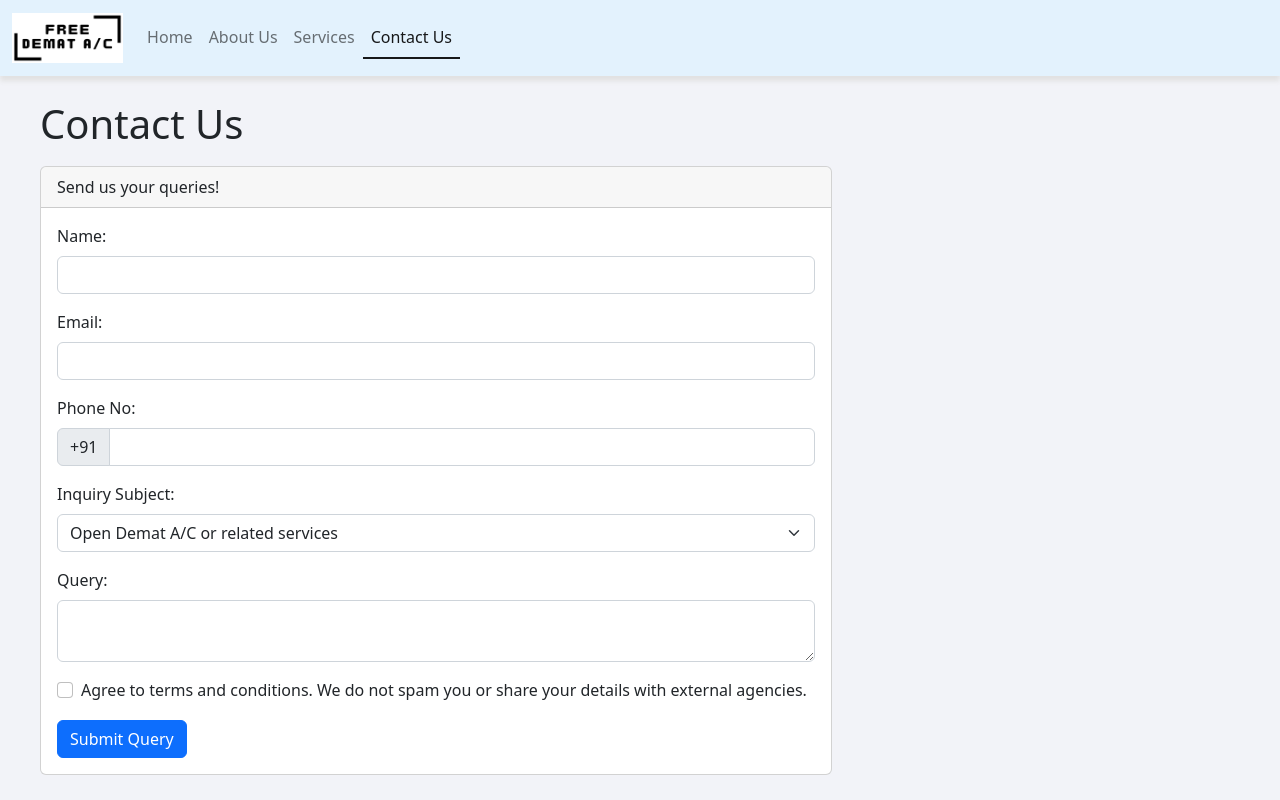
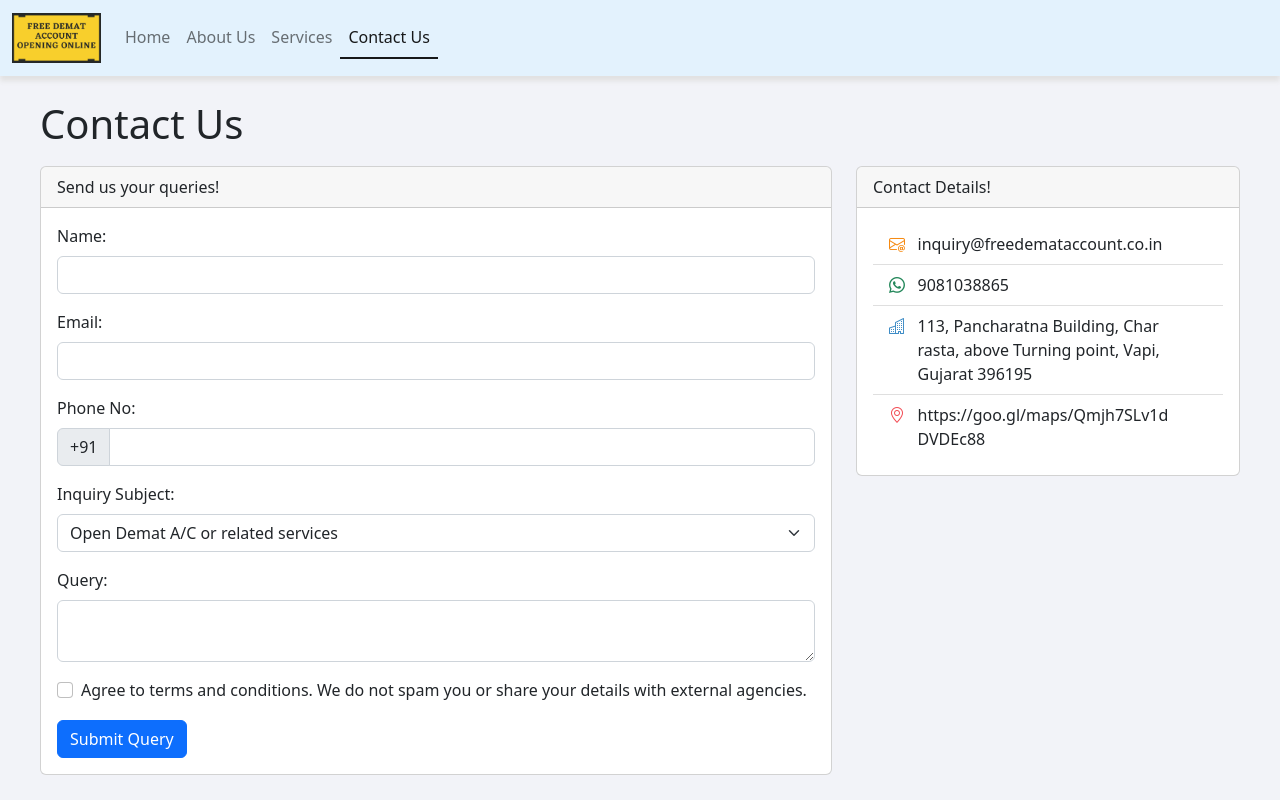
Before and after one commit to ng-parth/mv_nextjs_freedemat, a Next.js app: page /contact-us in a window 1280 px wide. Built offline with nearby package versions, Linux system fonts and the light colour scheme.

Commit message:
Add Contact Details.

```diff
--- a/components/NavBar/NavBar.js
+++ b/components/NavBar/NavBar.js
@@ -1,33 +1,58 @@
 import Link from "next/link";
 
 function NavBar(props) {
-    const {activeLink = 'home'} = props
+  const { activeLink = "home" } = props;
   const navItems = [
-        {key: 'home', title: 'Home', link: '/'},
-        {key: 'aboutUs', title: 'About Us', link: '/about-us'},
-        {key: 'services', title: 'Services', link: '/services'},
-        {key: 'contactUs', title: 'Contact Us', link: '/contact-us'},
-    ]
+    { key: "home", title: "Home", link: "/" },
+    { key: "aboutUs", title: "About Us", link: "/about-us" },
+    { key: "services", title: "Services", link: "/services" },
+    { key: "contactUs", title: "Contact Us", link: "/contact-us" },
+  ];
 
-
-    return <nav className="navbar fixed-top navbar-expand-lg" style={{backgroundColor: '#e3f2fd', boxShadow: '0 5px 5px #e1e1e1'}}>
+  return (
+    <nav
+      className="navbar fixed-top navbar-expand-lg"
+      style={{ backgroundColor: "#e3f2fd", boxShadow: "0 5px 5px #e1e1e1" }}
+    >
       <div className="container-fluid">
         <Link className="navbar-brand" href="/">
           {/* Free Demat A/C */}
-        <img className="nav-logo" src="./assets/logos/Free-Demat-AC.jpg" alt="main logo" />
+          {/* <img className="nav-logo" src="./assets/logos/Free-Demat-AC.jpg" alt="main logo" /> */}
+          <img
+            className="nav-logo"
+            src="./assets/logos/Yellow-and-Black-Logo.png"
+            alt="main logo"
+          />
         </Link>
-      <button className="navbar-toggler" type="button" data-bs-toggle="collapse" data-bs-target="#navbarText" aria-controls="navbarText" aria-expanded="false" aria-label="Toggle navigation">
+        <button
+          className="navbar-toggler"
+          type="button"
+          data-bs-toggle="collapse"
+          data-bs-target="#navbarText"
+          aria-controls="navbarText"
+          aria-expanded="false"
+          aria-label="Toggle navigation"
+        >
           <span className="navbar-toggler-icon"></span>
         </button>
         <div className="collapse navbar-collapse" id="navbarText">
           <ul className="navbar-nav me-auto mb-2 mb-lg-0">
-            {navItems.map(({key, title, link}) => <li className="nav-item" key={key}>
-                <Link className={`nav-link ${activeLink === key ? 'active' : ''}`} aria-current="page" href={link}>{title}</Link>
-            </li>)}
+            {navItems.map(({ key, title, link }) => (
+              <li className="nav-item" key={key}>
+                <Link
+                  className={`nav-link ${activeLink === key ? "active" : ""}`}
+                  aria-current="page"
+                  href={link}
+                >
+                  {title}
+                </Link>
+              </li>
+            ))}
           </ul>
         </div>
       </div>
     </nav>
+  );
 }
 
 export default NavBar;
--- a/package.json
+++ b/package.json
@@ -3,7 +3,6 @@
   "version": "1.0.0",
   "main": "index.js",
   "dependencies": {
-    "bootstrap": "5.2.3",
     "dotenv": "^16.0.3",
     "next": "^13.3.1",
     "nodemailer": "^6.9.1",
--- a/pages/_document.js
+++ b/pages/_document.js
@@ -5,9 +5,14 @@ export default function Document() {
     <Html>
       <Head>
         <link
-            href="https://cdn.jsdelivr.net/npm/bootstrap@5.2.3/dist/css/bootstrap.min.css"
-            rel="stylesheet" integrity="sha384-rbsA2VBKQhggwzxH7pPCaAqO46MgnOM80zW1RWuH61DGLwZJEdK2Kadq2F9CUG65"
-            crossOrigin="anonymous"
+          href="https://cdn.jsdelivr.net/npm/bootstrap@5.2.3/dist/css/bootstrap.min.css"
+          rel="stylesheet"
+          integrity="sha384-rbsA2VBKQhggwzxH7pPCaAqO46MgnOM80zW1RWuH61DGLwZJEdK2Kadq2F9CUG65"
+          crossOrigin="anonymous"
+        />
+        <link
+          href="https://cdn.jsdelivr.net/npm/bootstrap-icons@1.10.5/font/bootstrap-icons.css"
+          rel="stylesheet"
         />
       </Head>
       <body>
--- a/pages/contact-us.js
+++ b/pages/contact-us.js
@@ -1,104 +1,184 @@
 import React from "react";
 import NavBar from "../components/NavBar/NavBar";
-import { INQUIRY_SUBJECTS } from "../services/constants";
+import { INQUIRY_SUBJECTS, CONTACT_ITEMS } from "../services/constants";
 
-
-const ContactUs = props => {
+const ContactUs = (props) => {
   const [isFormDisabled, setFormDisabled] = React.useState(false);
   const [showFormMessage, setShowFormMessage] = React.useState(null);
-    const FORM = 'inquiryForm';
-    const validateAndSubmit = async ev => {
+  const FORM = "inquiryForm";
+  const validateAndSubmit = async (ev) => {
     ev.preventDefault();
     ev.stopPropagation();
     const form = document.getElementById(FORM);
     if (form.checkValidity()) {
-            form.classList.add('was-validated');
-            const formElems = ['name', 'email', 'phoneNo', 'inquirySubject', 'query'];
+      form.classList.add("was-validated");
+      const formElems = ["name", "email", "phoneNo", "inquirySubject", "query"];
       setFormDisabled(true);
       const formValues = {};
-            debugger
-            formElems.map(id => {
+      debugger;
+      formElems.map((id) => {
         const val = document.getElementById(id)?.value;
         formValues[id] = val;
       });
-            fetch('/api/post-inquiry', {method: 'POST', body: JSON.stringify(formValues)}).then(async rawResp => {
+      fetch("/api/post-inquiry", {
+        method: "POST",
+        body: JSON.stringify(formValues),
+      })
+        .then(async (rawResp) => {
           const successMessage = {
             isSuccess: true,
-                    header: 'YaY! Your query is raised! :)',
-                    message: 'Hurray!! Your query has been raised with concerned team. Our executive will get back to you soon.',
-                    textClass: 'success',
+            header: "YaY! Your query is raised! :)",
+            message:
+              "Hurray!! Your query has been raised with concerned team. Our executive will get back to you soon.",
+            textClass: "success",
           };
           const failureMessage = {
             isSuccess: false,
-                    header: 'OOPS! Fail to raise your query! :\'(',
-                    message: 'Due to some technical issues, we cannot raise your query with our team. Please try again later or reach out to our team on mentioned email or phone. ',
-                    textClass: 'danger',
+            header: "OOPS! Fail to raise your query! :'(",
+            message:
+              "Due to some technical issues, we cannot raise your query with our team. Please try again later or reach out to our team on mentioned email or phone. ",
+            textClass: "danger",
           };
           const resp = await rawResp.json();
           if (rawResp.ok) {
-                    console.log('Form Post Success: ');
+            console.log("Form Post Success: ");
             setShowFormMessage(successMessage);
           } else {
-                    console.log('Internal error: ', resp);
+            console.log("Internal error: ", resp);
             setShowFormMessage(failureMessage);
           }
           setFormDisabled(false);
-            }).catch(e => {
-                console.log('Failed to send email: ', e);
+        })
+        .catch((e) => {
+          console.log("Failed to send email: ", e);
           setShowFormMessage(failureMessage);
-            })
+        });
     }
-    }
+  };
 
-    return <div className="main-container">
+  return (
+    <div className="main-container">
       <NavBar activeLink="contactUs" />
       <h1 className="page-head">Contact Us</h1>
       <div className="row">
         <div className="col-sm-8">
-                {!showFormMessage && <div className="card">
-                    <div className="card-header">
-                        Send us your queries!
+          {!showFormMessage && (
+            <div className="card">
+              <div className="card-header">Send us your queries!</div>
+              <div className="card-body">
+                <form
+                  className="row g-3 needs-validation"
+                  onSubmit={validateAndSubmit}
+                  name={FORM}
+                  id={FORM}
+                >
+                  <div className="col-sm-12">
+                    <label htmlFor="name" className="form-label">
+                      Name:
+                    </label>
+                    <input
+                      type="text"
+                      className="form-control"
+                      id="name"
+                      required
+                      disabled={isFormDisabled}
+                    />
+                    {/* <div className="valid-feedback">Looks good!</div> */}
+                    <div className="invalid-feedback">
+                      Please enter your name.
                     </div>
-                    <div className="card-body">
-                        <form className="row g-3 needs-validation" onSubmit={validateAndSubmit} name={FORM} id={FORM}>
-                            <div className="col-sm-12">
-                                <label htmlFor="name" className="form-label">Name:</label>
-                                <input type="text" className="form-control" id="name" required disabled={isFormDisabled}/>
-                                {/* <div className="valid-feedback">Looks good!</div> */}
-                                <div className="invalid-feedback">Please enter your name.</div>
                   </div>
                   <div className="col-md-12">
-                                <label htmlFor="email" className="form-label">Email:</label>
-                                <input type="email" className="form-control" id="email" required disabled={isFormDisabled}/>
+                    <label htmlFor="email" className="form-label">
+                      Email:
+                    </label>
+                    <input
+                      type="email"
+                      className="form-control"
+                      id="email"
+                      required
+                      disabled={isFormDisabled}
+                    />
                     {/* <div className="valid-feedback">Looks good!</div> */}
-                                <div className="invalid-feedback">Please enter valid email.</div>
+                    <div className="invalid-feedback">
+                      Please enter valid email.
+                    </div>
                   </div>
                   <div className="col-md-12">
-                                <label htmlFor="phoneNo" className="form-label">Phone No:</label>
+                    <label htmlFor="phoneNo" className="form-label">
+                      Phone No:
+                    </label>
                     <div className="input-group has-validation">
-                                    <span className="input-group-text" id="phoneNoPrepend">+91</span>
-                                    <input type="tel" className="form-control" id="phoneNo" aria-describedby="inputGroupPrepend" required maxLength={10} minLength={10} pattern="[9876]{1}[0-9]{9}" disabled={isFormDisabled}/>
+                      <span className="input-group-text" id="phoneNoPrepend">
+                        +91
+                      </span>
+                      <input
+                        type="tel"
+                        className="form-control"
+                        id="phoneNo"
+                        aria-describedby="inputGroupPrepend"
+                        required
+                        maxLength={10}
+                        minLength={10}
+                        pattern="[9876]{1}[0-9]{9}"
+                        disabled={isFormDisabled}
+                      />
                       {/* <div className="valid-feedback">Looks good!</div> */}
-                                    <div className="invalid-feedback">Please enter valid phone no.</div>
+                      <div className="invalid-feedback">
+                        Please enter valid phone no.
+                      </div>
                     </div>
                   </div>
                   <div className="col-sm-12">
-                                <label htmlFor="inquirySubject" className="form-label">Inquiry Subject:</label>
-                                <select className="form-select" id="inquirySubject" required disabled={isFormDisabled}>
-                                   {INQUIRY_SUBJECTS.map(({key, title}) => <option key={key} value={title}>{title}</option>)}
+                    <label htmlFor="inquirySubject" className="form-label">
+                      Inquiry Subject:
+                    </label>
+                    <select
+                      className="form-select"
+                      id="inquirySubject"
+                      required
+                      disabled={isFormDisabled}
+                    >
+                      {INQUIRY_SUBJECTS.map(({ key, title }) => (
+                        <option key={key} value={title}>
+                          {title}
+                        </option>
+                      ))}
                     </select>
-                                <div className="invalid-feedback">Please choose inquiry subject.</div>
+                    <div className="invalid-feedback">
+                      Please choose inquiry subject.
+                    </div>
                   </div>
                   <div className="col-sm-12">
-                                <label htmlFor="query" className="form-label">Query:</label>
-                                <textarea className="form-control" id="query" required disabled={isFormDisabled}/>
-                                <div className="invalid-feedback">Please write your query.</div>
+                    <label htmlFor="query" className="form-label">
+                      Query:
+                    </label>
+                    <textarea
+                      className="form-control"
+                      id="query"
+                      required
+                      disabled={isFormDisabled}
+                    />
+                    <div className="invalid-feedback">
+                      Please write your query.
+                    </div>
                   </div>
                   <div className="col-12">
                     <div className="form-check">
-                                <input className="form-check-input" type="checkbox" value="" id="invalidCheck" required disabled={isFormDisabled}/>
-                                <label className="form-check-label" htmlFor="invalidCheck">
-                                    Agree to terms and conditions. We do not spam you or share your details with external agencies.
+                      <input
+                        className="form-check-input"
+                        type="checkbox"
+                        value=""
+                        id="invalidCheck"
+                        required
+                        disabled={isFormDisabled}
+                      />
+                      <label
+                        className="form-check-label"
+                        htmlFor="invalidCheck"
+                      >
+                        Agree to terms and conditions. We do not spam you or
+                        share your details with external agencies.
                       </label>
                       <div className="invalid-feedback">
                         You must agree before submitting.
@@ -106,22 +186,74 @@ const ContactUs = props => {
                     </div>
                   </div>
                   <div className="col-12">
-                                {!isFormDisabled && <button className="btn btn-primary" type="submit">Submit Query</button>}
-                                {isFormDisabled && <button className="btn btn-primary" type="button" disabled>
-                                    <span className="spinner-border spinner-border-sm" role="status" aria-hidden="true"></span>
+                    {!isFormDisabled && (
+                      <button className="btn btn-primary" type="submit">
+                        Submit Query
+                      </button>
+                    )}
+                    {isFormDisabled && (
+                      <button
+                        className="btn btn-primary"
+                        type="button"
+                        disabled
+                      >
+                        <span
+                          className="spinner-border spinner-border-sm"
+                          role="status"
+                          aria-hidden="true"
+                        ></span>
                         &nbsp;Please wait while we submit your query...
-                                </button>}
+                      </button>
+                    )}
                   </div>
                 </form>
               </div>
-                </div>}
-                {showFormMessage && <div className={`card border-${showFormMessage.textClass}`}>
-                    <div className={`card-header text-${showFormMessage.textClass}`}>{showFormMessage.header}</div>
+            </div>
+          )}
+          {showFormMessage && (
+            <div className={`card border-${showFormMessage.textClass}`}>
+              <div className={`card-header text-${showFormMessage.textClass}`}>
+                {showFormMessage.header}
+              </div>
               <div className="card-body">{showFormMessage.message}</div>
-                </div>}
+            </div>
+          )}
+        </div>
+        <div className="col-sm-4">
+          <div className="card">
+            <div className="card-header">Contact Details!</div>
+            <div className="card-body">
+              <ul className="list-group list-group-flush contact-items">
+                {CONTACT_ITEMS.map((i) => (
+                  <li className="list-group-item" key={i.key}>
+                    <div className="row">
+                      <div className="col-sm-1">
+                        <i
+                          className={i.iconClass}
+                          style={{ color: i.iconColor }}
+                        />
+                      </div>
+                      <div className="col-sm-10">
+                        <span dangerouslySetInnerHTML={{ __html: i.html }} />
+                      </div>
+                    </div>
+                  </li>
+                ))}
+                {/* <li className="list-group-item">
+                                <i className="bi-alarm"></i> Alarm
+                            </li>
+                            <li className="list-group-item">
+                                <input class="form-check-input me-1" type="checkbox" value="" id="firstCheckbox" />
+                                <label class="form-check-label" htmlFor="firstCheckbox">First checkbox</label>
+                            </li>
+                            <li className="list-group-item">A third item</li> */}
+              </ul>
             </div>
           </div>
         </div>
-}
+      </div>
+    </div>
+  );
+};
 
 export default ContactUs;
--- a/services/constants.js
+++ b/services/constants.js
@@ -1,67 +1,96 @@
-export const FIRM_NAME = 'Free Demat A/C Services'
+export const FIRM_NAME = "Free Demat A/C Services";
 export const SERVICES = [
   {
-        key: 'demat',
-        title: 'Open a Demat Account',
+    key: "demat",
+    title: "Open a Demat Account",
     details: `${FIRM_NAME} offers a hassle-free process to open a demat account, which is necessary to hold and trade securities in India.`,
-        icon: '',
-        cardBorderClass: 'text-bg-info',
+    icon: "",
+    cardBorderClass: "text-bg-info",
   },
   {
-        key: 'iepf',
-        title: 'Lost Share Recovery',
+    key: "iepf",
+    title: "Lost Share Recovery",
     details: `${FIRM_NAME} assists clients in recovering lost or unclaimed shares through the <b>Investor Education and Protection Fund (IEPF)</b>`,
-        icon: '',
-        cardBorderClass: 'text-bg-secondary',
+    icon: "",
+    cardBorderClass: "text-bg-secondary",
   },
   {
-        key: 'finPlan',
-        title: 'Financial Planning',
+    key: "finPlan",
+    title: "Financial Planning",
     details: `${FIRM_NAME} helps clients develop a holistic financial plan to achieve long-term financial stability and security.`,
-        icon: '',
-        cardBorderClass: 'text-bg-warning',
+    icon: "",
+    cardBorderClass: "text-bg-warning",
   },
   {
-        key: 'invMgmt',
-        title: 'Investment Management',
+    key: "invMgmt",
+    title: "Investment Management",
     details: `${FIRM_NAME} provides expert investment advice and management services to help clients maximize returns and minimize risks.`,
-        icon: '',
-        cardBorderClass: 'text-bg-primary',
+    icon: "",
+    cardBorderClass: "text-bg-primary",
   },
   {
-        key: 'tax',
-        title: 'Tax Planning',
+    key: "tax",
+    title: "Tax Planning",
     details: `${FIRM_NAME} offers customized tax planning solutions to help clients optimize their tax liabilities and take advantage of available tax-saving opportunities.`,
-        icon: '',
-        cardBorderClass: 'text-bg-dark',
+    icon: "",
+    cardBorderClass: "text-bg-dark",
   },
-
 ];
-
 
 export const INQUIRY_SUBJECTS = [
   {
-        key: 'dematServices',
-        title: 'Open Demat A/C or related services',
+    key: "dematServices",
+    title: "Open Demat A/C or related services",
   },
   {
-        key: 'iepf',
-        title: 'Recovery of lost shares from IEPF',
+    key: "iepf",
+    title: "Recovery of lost shares from IEPF",
+  },
+  // {
+  //     key: 'portfolioManagement',
+  //     title: 'Portfolio Management',
+  // },
+  {
+    key: "algoTrading",
+    title: "Automated/Algo Trading",
+  },
+  // {
+  //     key: 'taxManagement',
+  //     title: 'Tax Planning or related services',
+  // },
+  {
+    key: "other",
+    title: "Any other query",
+  },
+];
+
+export const CONTACT_ITEMS = [
+  {
+    key: "email",
+    title: "Email",
+    html: "inquiry@freedemataccount.co.in",
+    iconClass: "bi bi-envelope-at",
+    iconColor: "#f68a11",
   },
   {
-        key: 'portfolioManagement',
-        title: 'Portfolio Management',
+    key: "whatsapp",
+    title: "Whatsapp",
+    html: "9081038865",
+    iconClass: "bi bi-whatsapp",
+    iconColor: "#25885b",
   },
   {
-        key: 'algoTrading',
-        title: 'Automated/Algo Trading',
+    key: "address",
+    title: "Address",
+    html: "113, Pancharatna Building, Char rasta, above Turning point, Vapi, Gujarat 396195",
+    iconClass: "bi bi-buildings",
+    iconColor: "#3d8cc6",
   },
   {
-        key: 'taxManagement',
-        title: 'Tax Planning or related services',
-    },
-    {
-        key: 'other',
-        title: 'Any other query',
+    key: "maplocation",
+    title: "Map",
+    html: "https://goo.gl/maps/Qmjh7SLv1dDVDEc88",
+    iconClass: "bi bi-geo-alt",
+    iconColor: "#f24d55",
   },
 ];
```
Also changed, not shown: public/assets/logos/Yellow-and-Black-Logo.png (added), 1 other file (tests, documents, lock files or other folders). Lines whose indentation alone changed are shown as unchanged.
